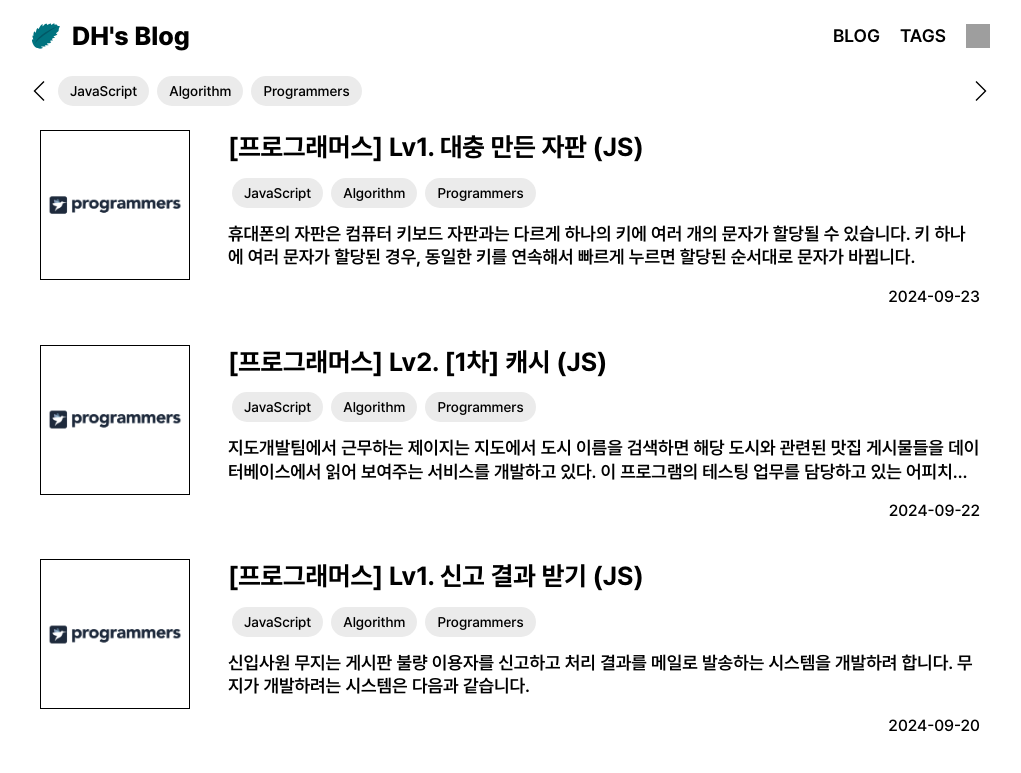
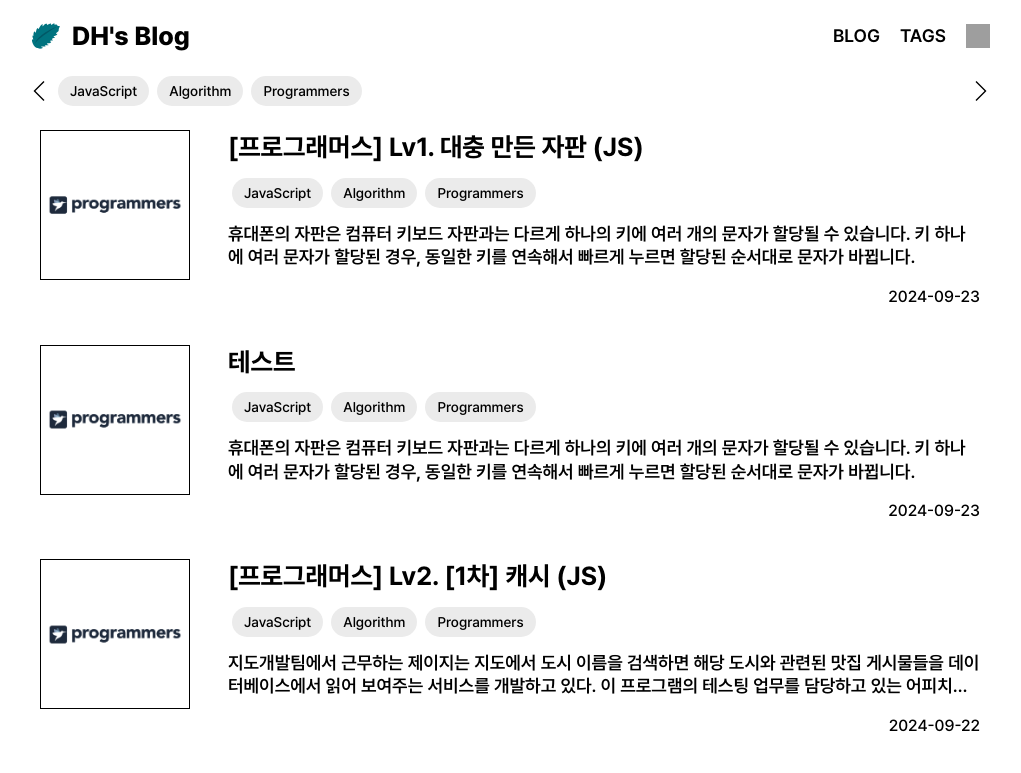
Before and after one commit to kim-dongho/blog, a React (Vite) app: page / in a window 1280 px wide. Shown: the top 773 px of the page, without its empty margins (130-1151 px from the left). Built offline with nearby package versions, Linux system fonts and the light colour scheme; grey boxes are pictures that could not be loaded.

Commit message:
한글 테스트

```diff
--- a/src/components/Header.tsx
+++ b/src/components/Header.tsx
@@ -11,7 +11,7 @@
   return (
     <div css={headerContainer}>
       <div css={headerLeft} onClick={() => navigation("/")}>
-        <img src={icons.leaf} />
+        <img src={icons.leaf} alt="logo" />
         <h2>DH's Blog</h2>
       </div>
       <div css={headerRight}>
--- /dev/null
+++ b/src/data/테스트.mdx
@@ -0,0 +1,10 @@
+---
+title: "테스트"
+koTitle: "테스트"
+id: 3,
+thumbnail: "/assets/icons/icon-programmers-dark.png"
+date: "2024-09-23"
+tags: ["JavaScript", "Algorithm", "Programmers"]
+draft: false
+summary: "휴대폰의 자판은 컴퓨터 키보드 자판과는 다르게 하나의 키에 여러 개의 문자가 할당될 수 있습니다. 키 하나에 여러 문자가 할당된 경우, 동일한 키를 연속해서 빠르게 누르면 할당된 순서대로 문자가 바뀝니다."
+---
```
